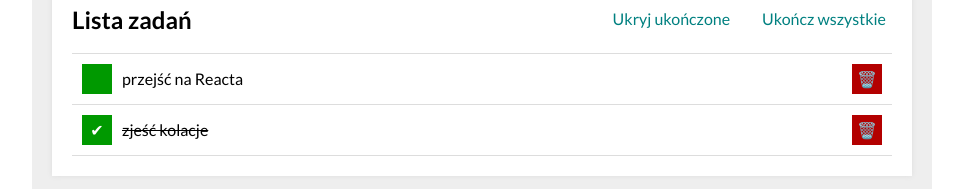
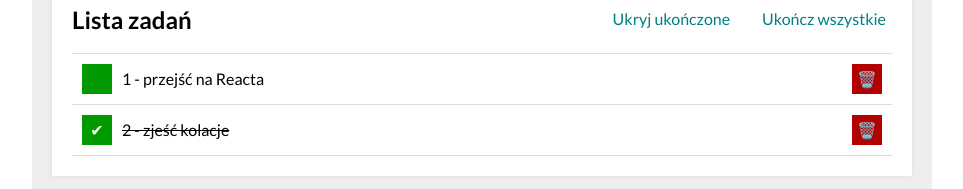
Before and after one commit to xxFino/todos-list-react, a React (Create React App) app: page / in a window 1280 px wide. Shown: the part 293-482 px from the top of the page, without its empty margins (158-1121 px from the left). Built offline with nearby package versions, Linux system fonts and the light colour scheme.

Commit message:
changes in code look

```diff
--- a/src/Tasks/index.js
+++ b/src/Tasks/index.js
@@ -13,7 +13,11 @@ const Tasks = ({ tasks, hideDone, removeTasks, toogleTaskDone }) => (
                 >
                     {task.done ? "✔" : ""}
                 </button>
-                <span className={`tasks__content${task.done ? " tasks__content--done" : ""}`}> {task.content}</span>
+                <span className={
+                    `tasks__content${task.done ? " tasks__content--done" : ""}`
+                }>
+                   {task.id} - {task.content}
+                </span>
                 <button
                     className="tasks__button tasks__button--remove"
                     onClick={() => removeTasks(task.id)}
```
